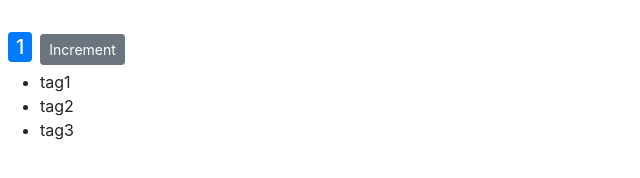
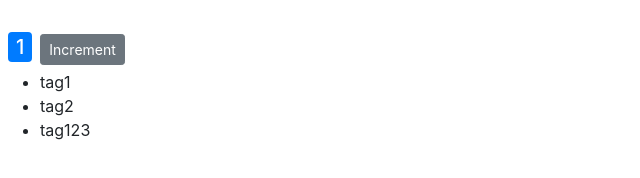
Before and after one commit to darecallad/React-Counter-App, a React (Create React App) app: page / in a window 1280 px wide. Shown: the part 200-378 px from the top of the page, without its empty margins (0-640 px from the left). Built offline with nearby package versions, Linux system fonts and the light colour scheme.

Commit message:
conditional rendering, showing rendering text in diff way

```diff
--- a/src/components/counter.jsx
+++ b/src/components/counter.jsx
@@ -5,7 +5,7 @@ class Counter extends Component {
   state = {
     count: 1,
     imageurl: "https://picsum.photos/200",
-    tags: ["tag1", "tag2", "tag3"],
+    tags: ["tag1", "tag2", "tag123"],
   };
 
   styles = {
@@ -13,6 +13,18 @@ class Counter extends Component {
     fontWeight: 500,
     margin: ".5rem .5rem",
   };
+
+  renderTags() {
+    if (this.state.tags.length === 0) return <p>No Tags Here.</p>;
+
+    return (
+      <ul>
+        {this.state.tags.map((tag) => (
+          <li key={tag}> {tag}</li>
+        ))}
+      </ul>
+    );
+  }
   render() {
     // React.createElement
     return (
@@ -24,11 +36,9 @@ class Counter extends Component {
           {this.formatCount()}
         </span>
         <button className="btn btn-secondary btn-sm">Increment</button>
-        <ul>
-          {this.state.tags.map((tag) => (
-            <li key={tag}> {tag}</li>
-          ))}
-        </ul>
+        {this.state.tags.length === 0 && "Enter Tags!!"}
+        {/* true and truth... the render text will display, always the last one */}
+        {this.renderTags()}
       </React.Fragment>
     );
   }
```
